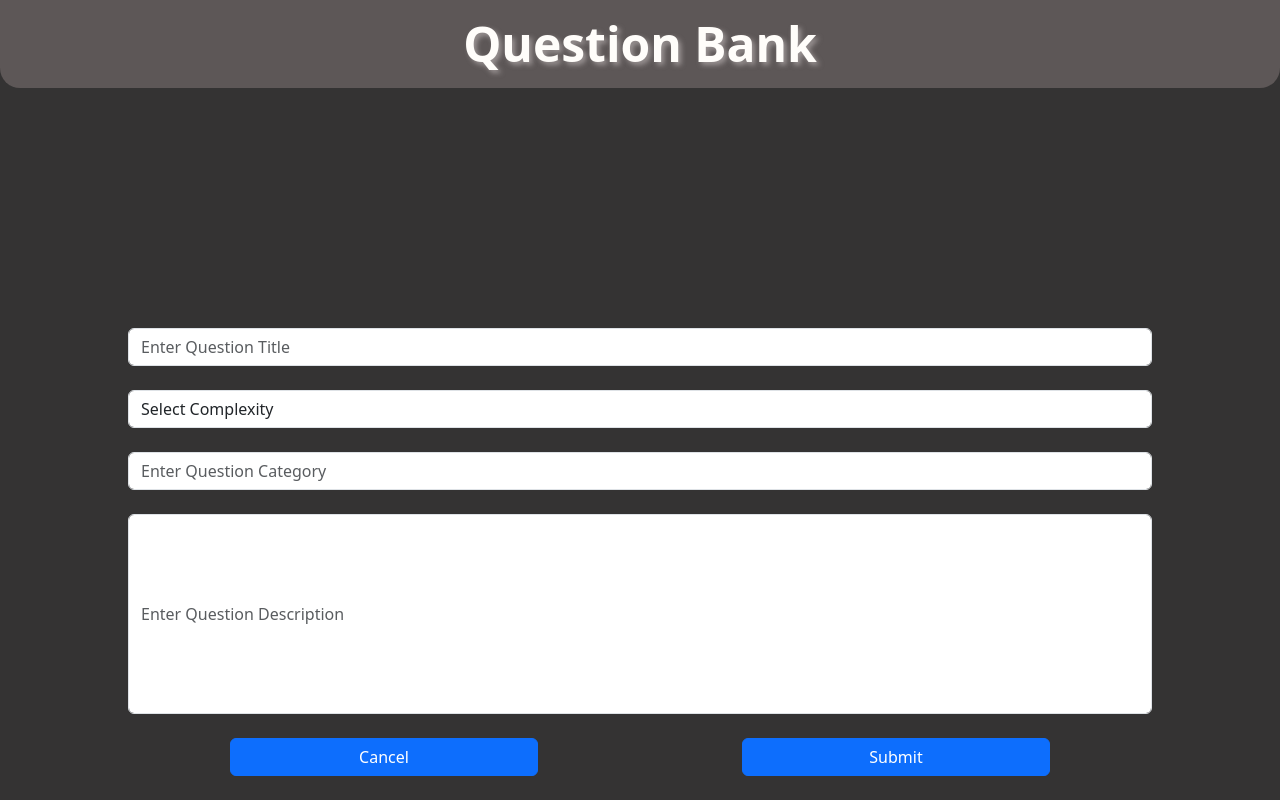
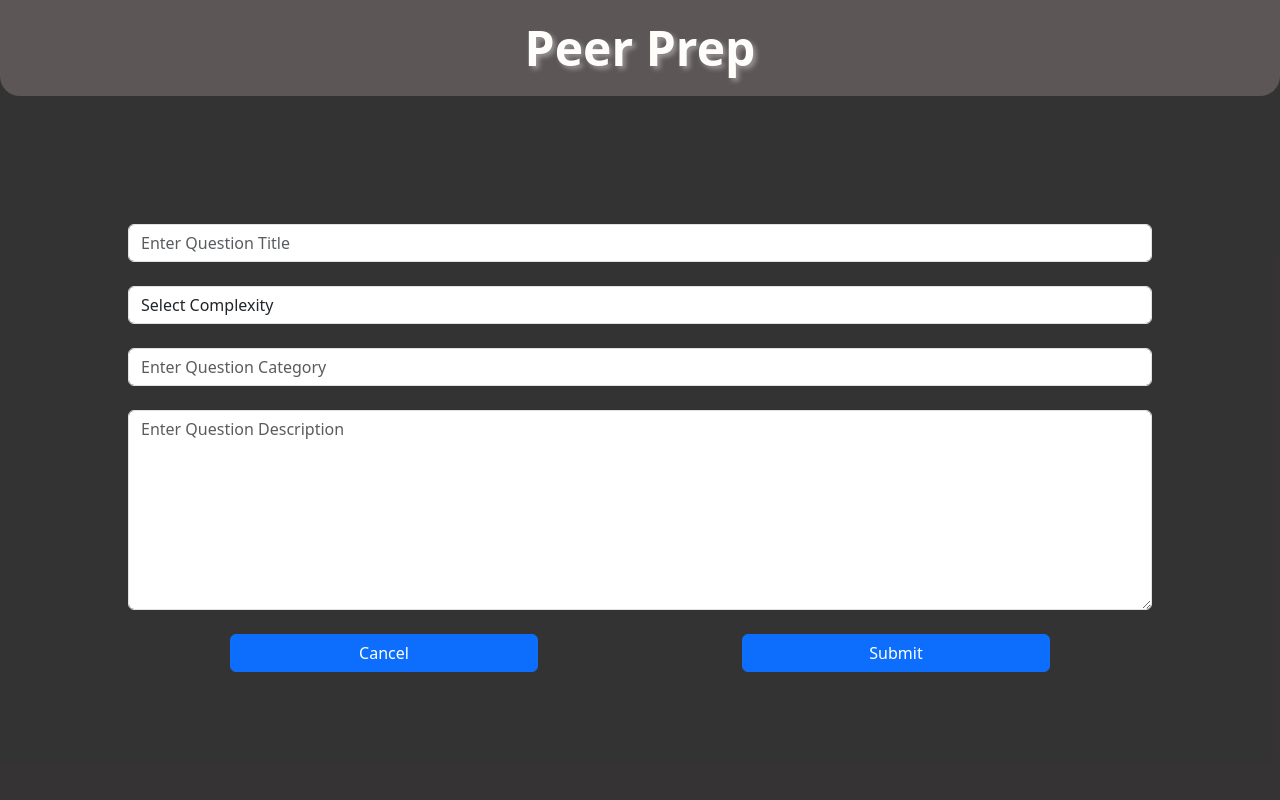
Before and after one commit to CS3219-AY2324S1/ay2324s1-course-assessment-g10, a React (Create React App) app in the folder frontend/: page /create in a window 1280 px wide. Built offline with nearby package versions, Linux system fonts and the light colour scheme.

Commit message:
Fixed more front end bugs relating to add question service

```diff
--- a/frontend/src/pages/AddQuestionPage/AddQuestion.tsx
+++ b/frontend/src/pages/AddQuestionPage/AddQuestion.tsx
@@ -3,6 +3,7 @@ import {Button, Form} from 'react-bootstrap'
 import "bootstrap/dist/css/bootstrap.min.css"
 import {useNavigate} from 'react-router-dom';
 import { Question, initializeData, QuestionData } from './QuestionData';
+import './AddQuestion.css';
 import '../HomePage/HomePage.css';
 // import '../App.css'
 
@@ -59,10 +60,10 @@ function Add() {
           <div className="background" />
 
           <div className="navbar">
-            <div className="title">Question Bank</div>
+            <div className="title">Peer Prep</div>
           </div>
 
-            <Form className="d-grid gap-2" style={{margin:"15rem", width: "80%", alignItems: "center"}}>
+            <Form className="d-grid gap-2" style={{margin:"8rem auto", width: "80%", alignItems: "center"}}>
 
                 <Form.Group className="mb-3" controlId="formName">
                     <Form.Control type="text" placeholder = "Enter Question Title" required onChange= {(e) => setTitle(e.target.value)}>
@@ -84,8 +85,13 @@ function Add() {
                 </Form.Group>
 
                 <Form.Group className="mb-3" controlId="formName">
-                    <Form.Control type="text" placeholder = "Enter Question Description" style={{ height: '200px' }} required onChange= {(e) => setDescription(e.target.value)}>
-                    </Form.Control>
+                <Form.Control
+                    as="textarea"
+                    style={{ height: '200px' }}
+                    placeholder="Enter Question Description"
+                    required
+                    onChange={(e) => setDescription(e.target.value)}
+                        />
                 </Form.Group>
 
                 <div style={{ display: 'flex', justifyContent: 'space-around' }}>
```
Also changed, not shown: frontend/src/pages/AddQuestionPage/AddQuestion.css (added).
